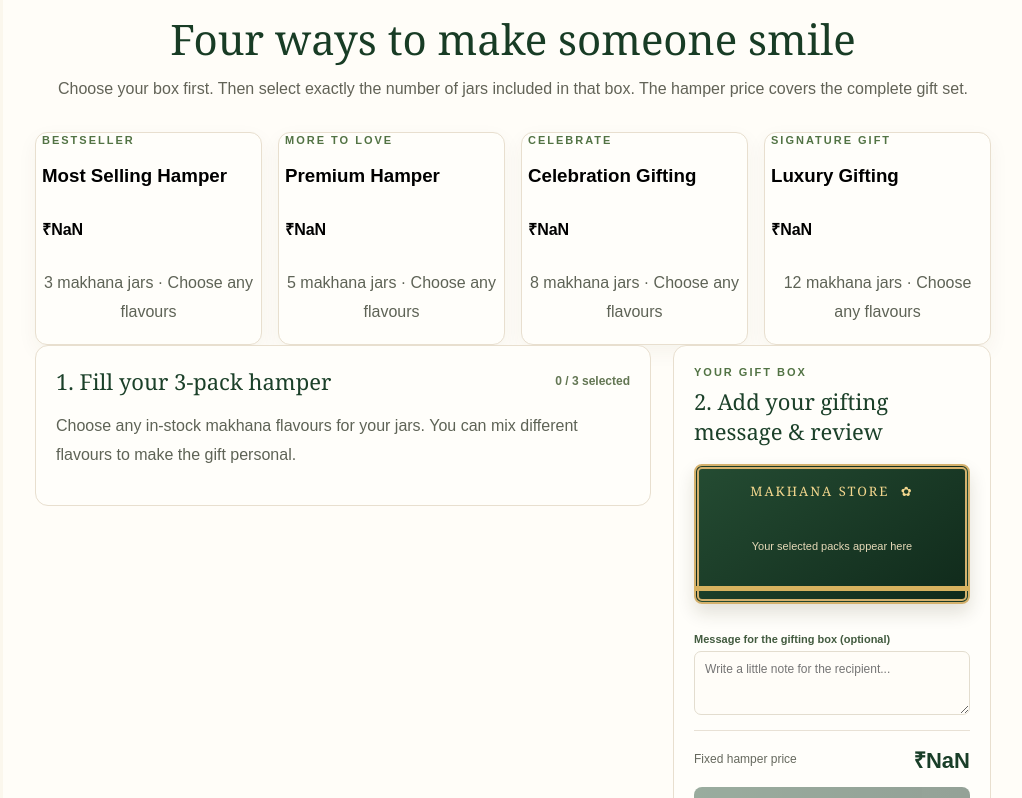
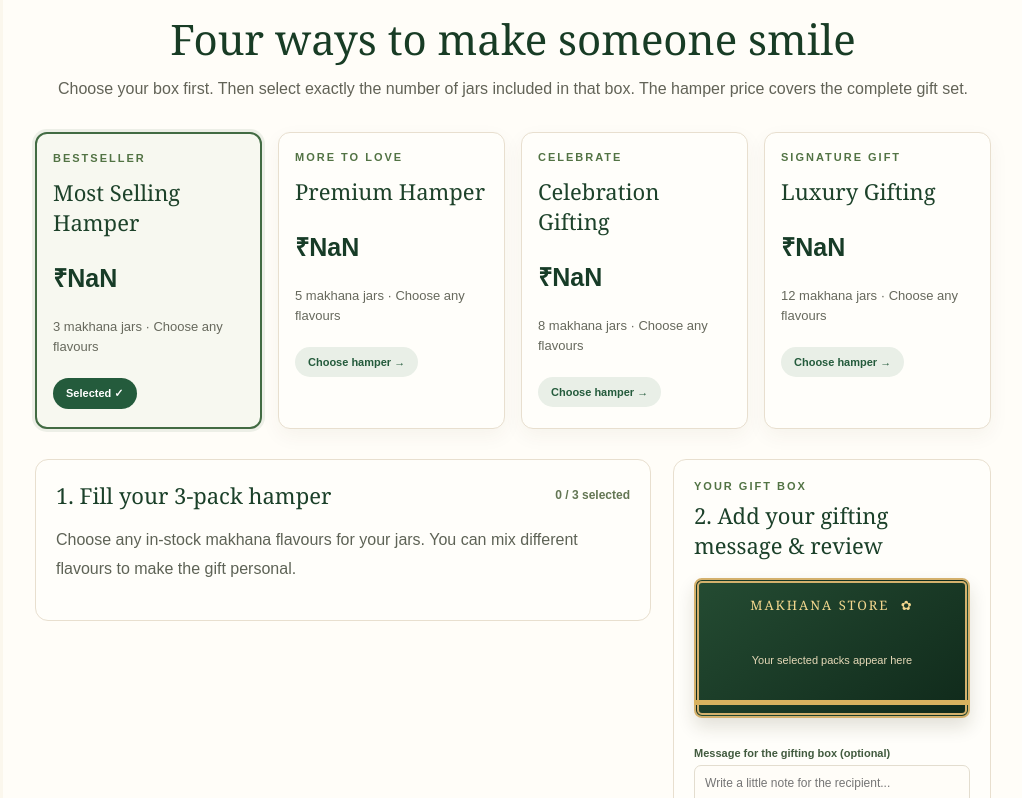
Before and after one commit to priyanshu3489/Makhana-Store-, a Next.js app: page /combos in a window 1280 px wide. Shown: the part 802-1600 px from the top of the page, without its empty margins (127-1149 px from the left). Built offline with nearby package versions, Linux system fonts and the light colour scheme; no server answers; the database is empty.

Commit message:
Polish four gift hamper selection cards

```diff
--- a/src/app/globals.css
+++ b/src/app/globals.css
@@ -1140,3 +1140,16 @@ body:has(.hero) .hero-inner { padding-top: 150px; }
 .gift-selection-hint{display:block;text-align:center;margin-top:8px;font-size:10px;color:#858477}
 @media(max-width:760px){.gift-builder-layout{grid-template-columns:1fr}.gift-your-hamper{position:static}.gift-product-grid{grid-template-columns:1fr 1fr}}
 @media(max-width:420px){.gift-product-grid{grid-template-columns:1fr}.gift-product-option>img{width:58px;height:58px}}
+
+/* Gift hamper selection cards */
+.gift-card{appearance:none;text-align:left;cursor:pointer;padding:18px 16px;min-height:220px;transition:border-color .18s,transform .18s,box-shadow .18s}
+.gift-card:hover{transform:translateY(-3px);box-shadow:0 12px 24px #4c3c1b18}
+.gift-card.is-selected{border:2px solid #426b43;background:#f7f8f0;box-shadow:0 0 0 3px #426b4318}
+.gift-card h3{font:500 22px Georgia,serif;color:#1d422a;margin:13px 0}
+.gift-card-price{display:block;font-size:25px;color:#173c27;margin:10px 0}
+.gift-card-body p,.gift-card p{color:#67695d;font-size:13px;line-height:1.55}
+.gift-select-indicator{display:inline-flex;align-items:center;justify-content:center;position:static;width:auto;height:auto;border:0;border-radius:99px;background:#e9efe7;color:#245b3c;padding:9px 13px;font-size:11px;font-weight:700;margin-top:8px}
+.gift-card.is-selected .gift-select-indicator{background:#245b3c;color:white}
+.gift-builder-layout{margin-top:30px}
+.gift-note-label textarea:focus{outline:2px solid #426b43;outline-offset:1px}
+@media(max-width:600px){.gift-card{min-height:190px;padding:14px 12px}.gift-card h3{font-size:18px}}
```
